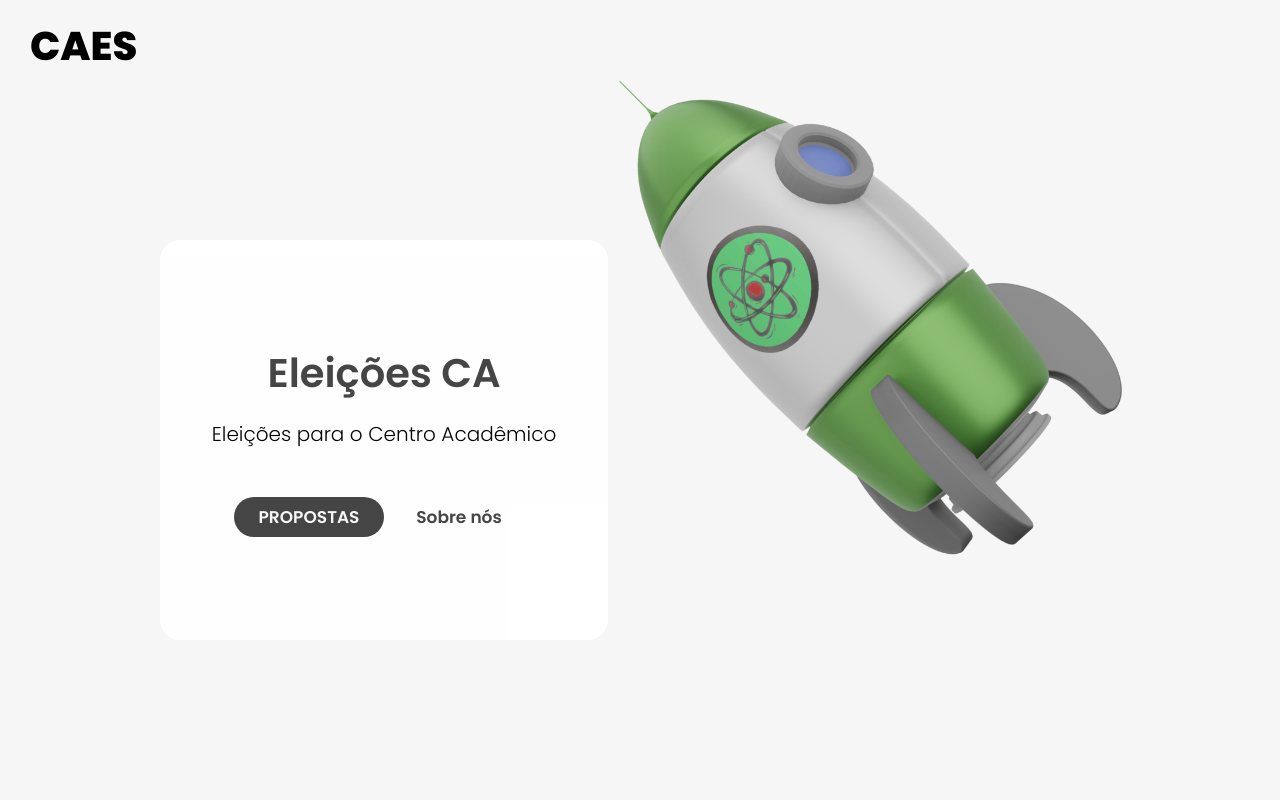
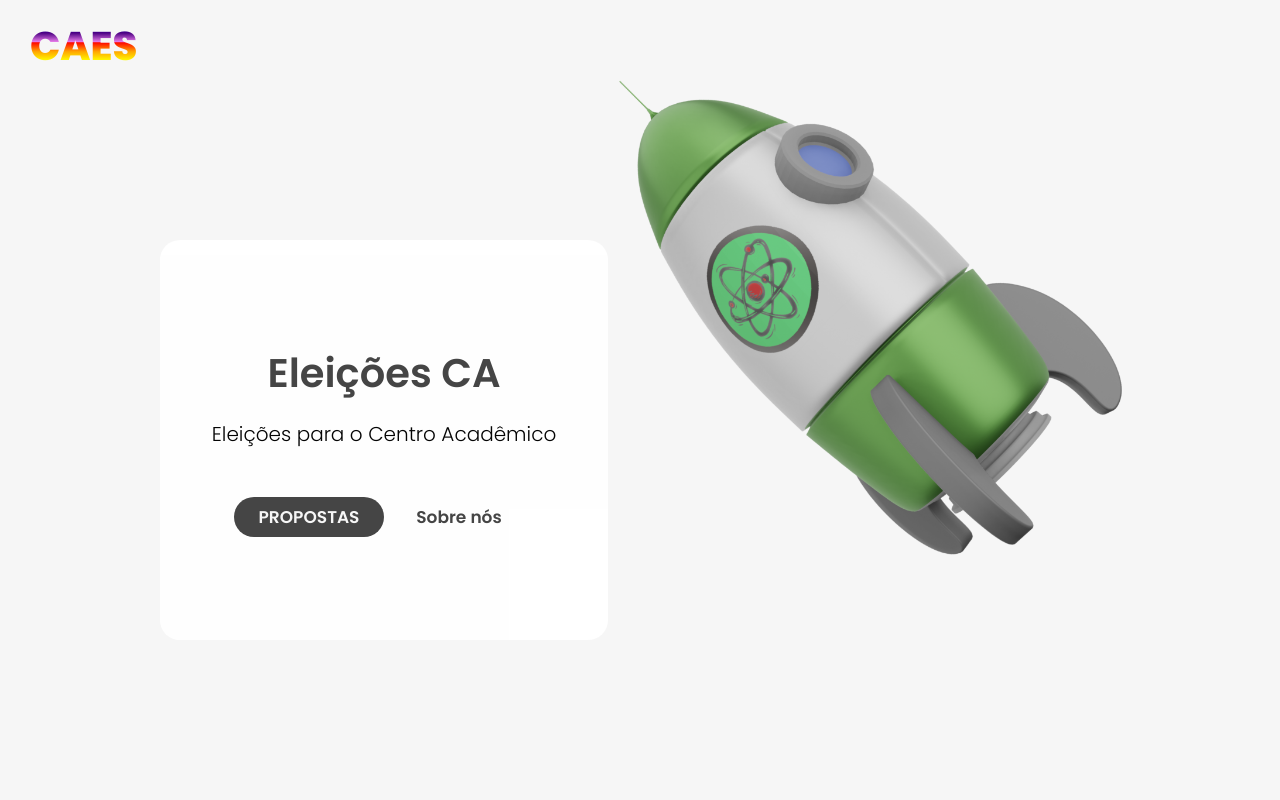
Before and after one commit to Felipe-Penha/caes, a Next.js app: page / in a window 1280 px wide. Shown: the top 800 px of the page. Built offline with nearby package versions, Linux system fonts and the light colour scheme.

Commit message:
first commit

```diff
--- a/components/Header.js
+++ b/components/Header.js
@@ -6,7 +6,7 @@ const Header = () => {
     <nav class={`nav-bar`}>
       <h1 class={`logo`}>
         <Link href='/'>
-          <a>CAES</a>
+          <a class={`rainbow`}>CAES</a>
         </Link>
       </h1>
       <div class={`button-group`}>
--- a/styles/Animations.module.scss
+++ b/styles/Animations.module.scss
@@ -4,6 +4,12 @@
   }
   to {
     opacity: 1;
+  }
+}
+
+@keyframes rainbow {
+  to {
+    background-position: 0 100vh;
   }
 }
 
@@ -69,6 +75,22 @@
     animation-duration: 0.5s;
     animation-timing-function: ease-in-out;
     position: relative;
+
+    .rainbow {
+      background-image: linear-gradient(
+        to bottom,
+        red,
+        orange,
+        yellow,
+        green,
+        blue,
+        indigo,
+        violet
+      );
+      background-clip: text;
+      -webkit-text-fill-color: transparent;
+      animation: rainbow 35s linear infinite;
+    }
   }
 
   .button-group {
```
